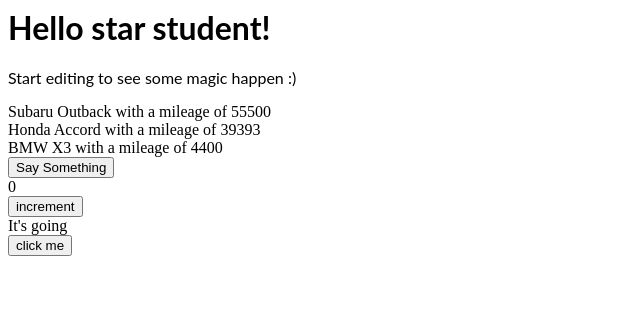
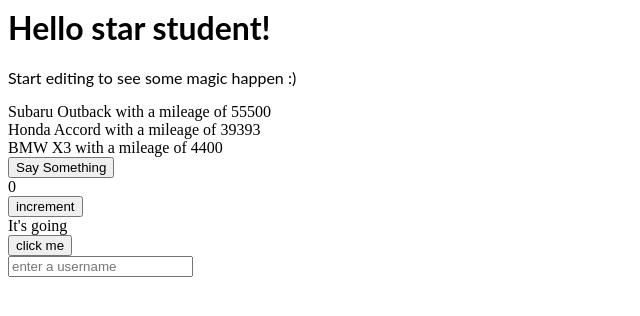
Before and after one commit to caglarcataloglu/angular-ivy-sololearn, an Angular app: page / in a window 1280 px wide. Shown: the top 316 px of the page, without its empty margins (0-640 px from the left). Built offline with nearby package versions, Linux system fonts and the light colour scheme.

Commit message:
2 files modified

```diff
--- a/src/app/app.component.html
+++ b/src/app/app.component.html
@@ -19,3 +19,10 @@
 {{phrase}}
 </div>
 <button (click)="update()"> click me </button>
+
+<div class="container">
+<div class="display">
+  {{username}}
+</div>
+<input [(ngModel)]="username" placeholder="enter a username">
+</div>
--- a/src/app/app.component.ts
+++ b/src/app/app.component.ts
@@ -29,4 +29,5 @@
   update() {
     this.phrase += ' ..and going';
   }
+  username: string;
 }
```
